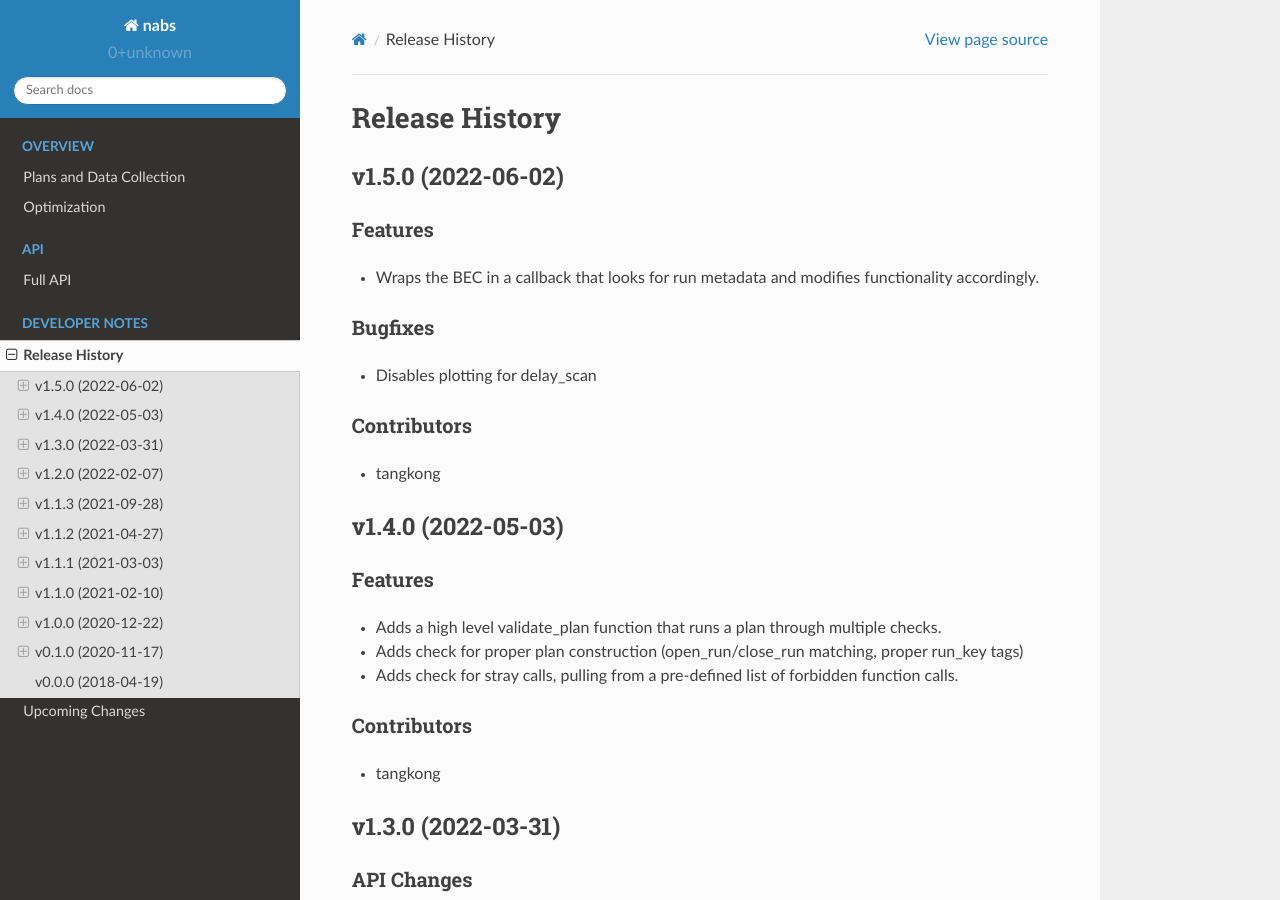
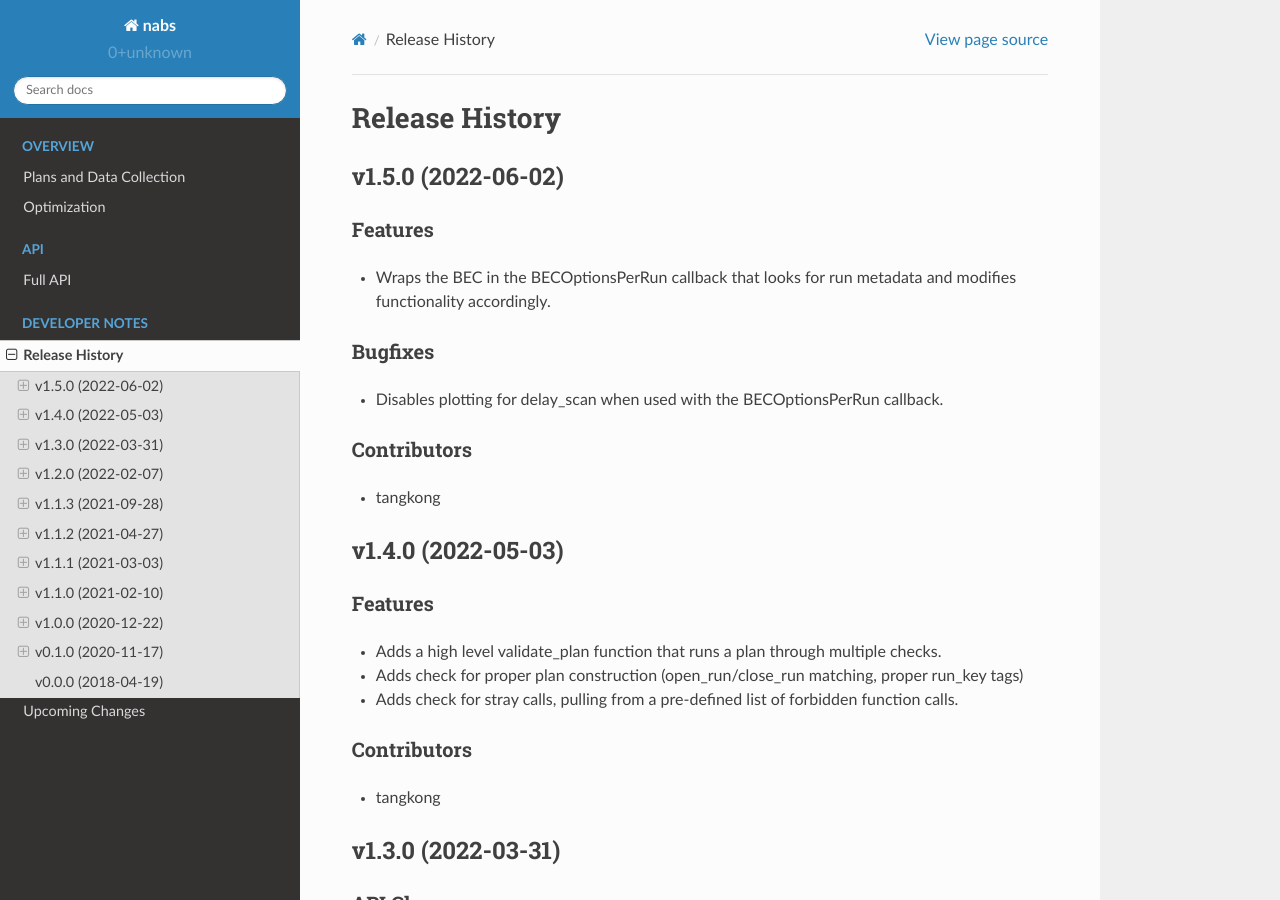
Before and after one commit to pcdshub/nabs, a Sphinx documentation site: the page built from docs/source/releases.rst, in a window 1280 px wide and 900 px high. Built offline with Sphinx 7.4.7 and the Read the Docs theme 2.0.0, drawn with Linux system fonts in a browser that asks for light colours.

Commit message:
DOC: specificity

```diff
--- a/docs/source/releases.rst
+++ b/docs/source/releases.rst
@@ -7,12 +7,13 @@ v1.5.0 (2022-06-02)
 
 Features
 --------
-- Wraps the BEC in a callback that looks for run metadata and modifies
-  functionality accordingly.
+- Wraps the BEC in the BECOptionsPerRun callback that looks for run
+  metadata and modifies functionality accordingly.
 
 Bugfixes
 --------
-- Disables plotting for delay_scan
+- Disables plotting for delay_scan when used with the BECOptionsPerRun
+  callback.
 
 Contributors
 ------------
```
